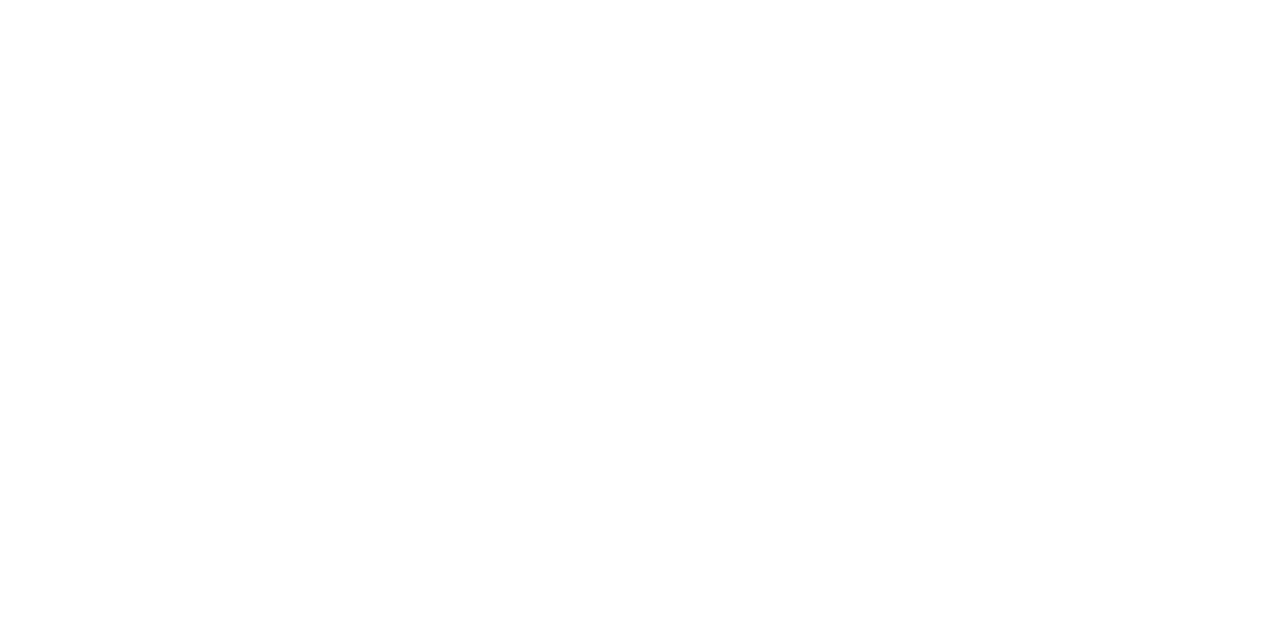
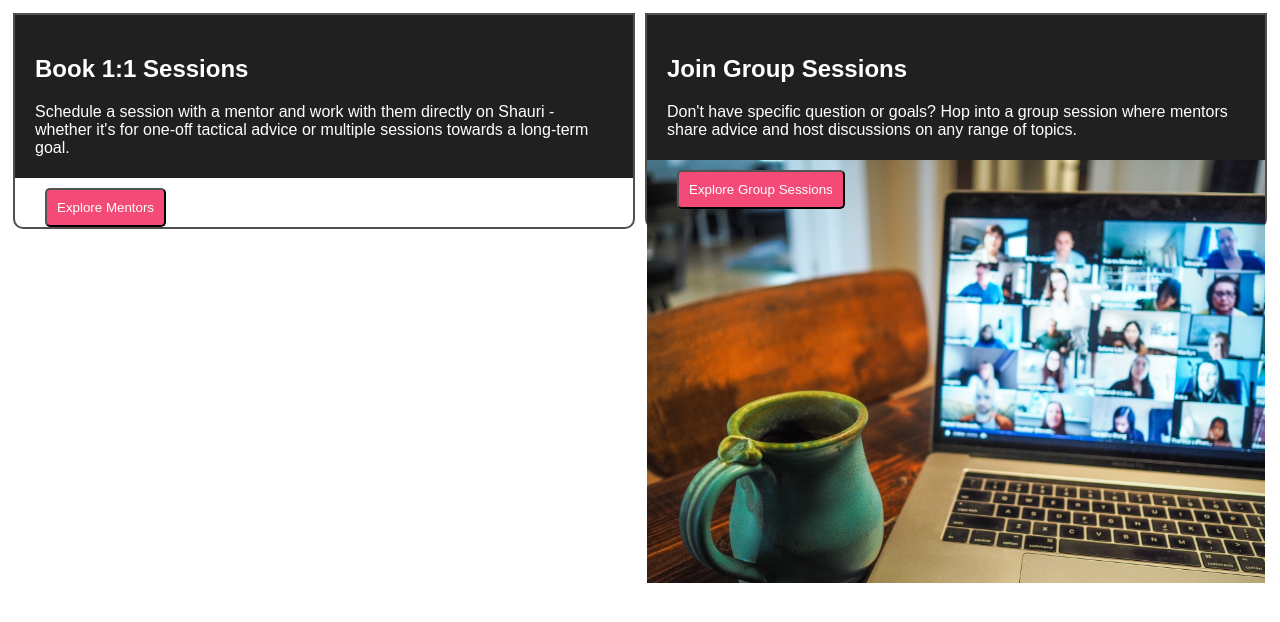
Before and after one commit to alishkaah/Online-Mentorship-Platform, a plain HTML site: page index.html in a window 1280 px wide. Drawn offline with Linux system fonts and the light colour scheme; a web font is replaced by a local one.

Commit message:
Designed section3 of the landing page

```diff
--- a/index.html
+++ b/index.html
@@ -5,8 +5,34 @@
     <meta http-equiv="X-UA-Compatible" content="IE=edge">
     <meta name="viewport" content="width=device-width, initial-scale=1.0">
     <title>Online Mentorship</title>
+    <link rel="stylesheet" href="styles.css">
+    <link href="http://fonts.cdnfonts.com/css/circular-std" rel="stylesheet">
 </head>
 <body>
+    <section class="bookSession">
+        <div class="bookSessionContent">
+            <div class="leftHeader">
+                <h1>Book 1:1 Sessions</h1>
+                <p>Schedule a session with a mentor and work with them directly on Shauri - whether it's for one-off tactical
+                    advice or multiple sessions towards a long-term goal.
+                </p>
+            </div>
+            <div class="leftBody">
+                <button type="button" id="exploreMS">Explore Mentors</button>
+            </div>
+        </div>
+        <div class="bookSessionContent">
+            <div class="rightHeader">
+                <h1>Join Group Sessions</h1>
+                <p>Don't have specific question or goals? Hop into a group session where mentors share advice and host discussions
+                    on any range of topics.
+                </p>
+            </div>
+            <div class="rightBody">
+                <button type="button" id="exploreMS">Explore Group Sessions</button>
+            </div>
+        </div>
+    </section>
 
 </body>
 </html>
--- /dev/null
+++ b/styles.css
@@ -0,0 +1,56 @@
+@import url('http://fonts.cdnfonts.com/css/circular-std');
+
+
+.bookSession {
+    display: flex;
+}
+
+.bookSessionContent {
+    flex: 1;
+    float: left;
+    margin: 5px;
+    border: 2px solid rgb(82, 79, 79);
+    border-bottom-left-radius: 10px;
+    border-bottom-right-radius: 10px;
+
+}
+
+.leftHeader {
+    background-color: rgb(32, 32, 32);
+    font-family: 'Circular Std', sans-serif;
+    color: white;
+    padding: 20px 20px 5px 20px;
+}
+
+.rightHeader {
+    background-color: rgb(32, 32, 32);
+    font-family: 'Circular Std', sans-serif;
+    color: white;
+    padding: 20px 20px 5px 20px;
+}
+
+#exploreMS {
+    background-color: rgb(244,74,119);
+    color: white;
+    margin-top: 10px;
+    margin-left: 30px;
+    border-radius: 5px;
+    padding: 10px;
+}
+
+.rightBody {
+    background-image: url(./assets/images/groupSession.jpg);
+    background-repeat: no-repeat;
+    background-size: cover;
+    width: 100%;
+    height: 200%;
+}
+
+.leftBody {
+    /* background-image: url(./assets/images/individualSession.jpg);*/
+    background-repeat: no-repeat;
+    background-size: cover;
+    width: 100%;
+    height: 100%;
+    overflow: hidden;
+}
```
Also changed, not shown: assets/images/groupSession.jpg (added), assets/images/individualSession.jpg (added).
